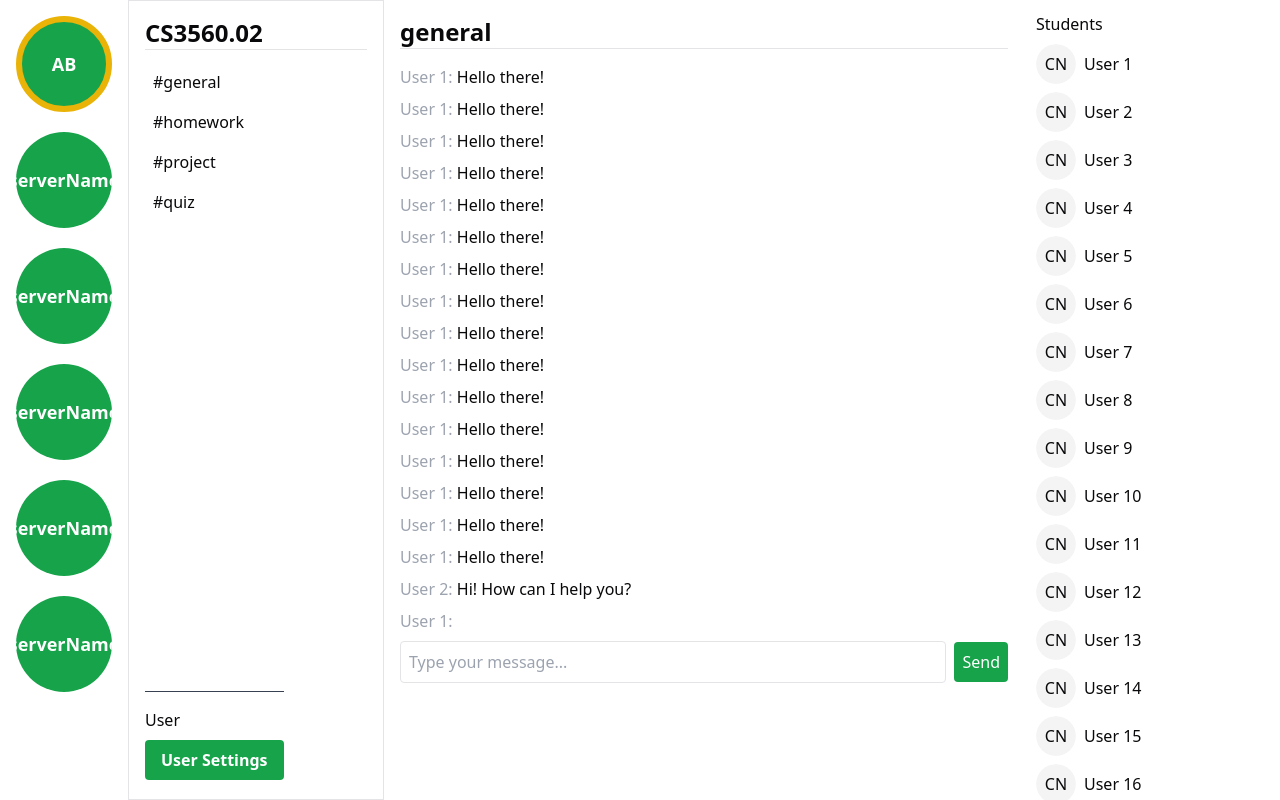
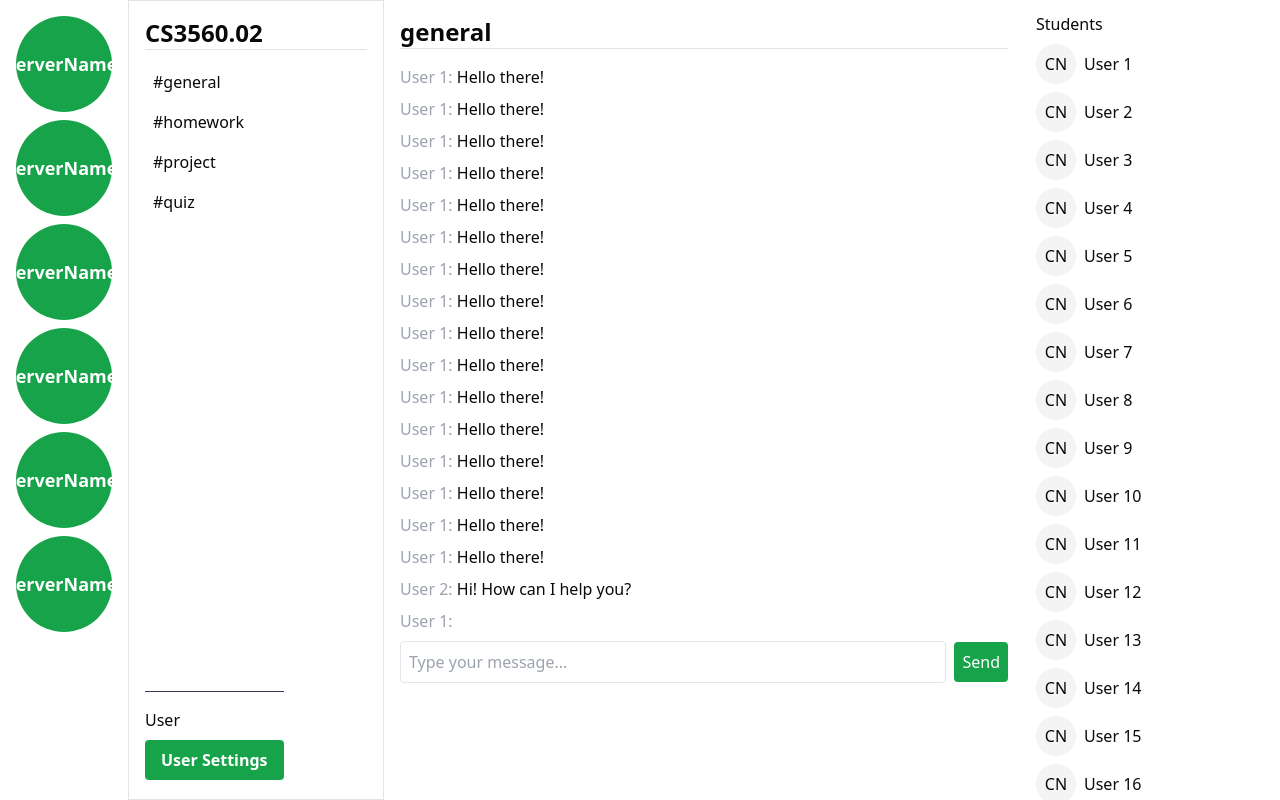
Before and after one commit to CS3560-02-6-Fall2023/Frontend, a React (Vite) app: page / in a window 1280 px wide. Built offline with nearby package versions, Linux system fonts and the light colour scheme.

Commit message:
Updated server navigation menu

```diff
--- a/src/components/navbar.tsx
+++ b/src/components/navbar.tsx
@@ -1,17 +1,33 @@
+import { useState } from 'react';
+import {
+  NavigationMenu,
+  NavigationMenuList,
+  NavigationMenuItem,
+  NavigationMenuTrigger,
+} from "@/components/ui/navigation-menu" // Update with the correct path
+
 export default function Navbar() {
+  // state to track the currently active button
+  const [activeIndex, setActiveIndex] = useState<number | null>(null);
+
+  const handleButtonClick = (buttonIndex: number) => {
+    setActiveIndex((prevActiveIndex) => prevActiveIndex === buttonIndex ? null : buttonIndex);
+  };
+
   return (
-    <div className="text-white p-4">
-      <div className="flex items-center justify-center bg-green-600 w-24 h-24 rounded-full border-[6px] border-yellow-500 ">
-        <span className="text-white text-lg font-semibold">AB</span>
-      </div>
-      {Array.from({ length: 5 }, (_, idx) => (
-        <div
-          key={idx}
-          className="mt-5 flex items-center justify-center bg-green-600 w-24 h-24 rounded-full overflow-hidden"
-        >
-          <span className="text-white text-lg font-semibold">serverName</span>
-        </div>
-      ))}
-    </div>
+    <NavigationMenu className="text-white p-4">
+      <NavigationMenuList>
+        {Array.from({ length: 6 }, (_, idx) => (
+          <NavigationMenuItem key={idx}>
+            <NavigationMenuTrigger
+              onClick={() => handleButtonClick(idx)}
+              className={`${activeIndex === idx ? 'your-active-class' : ''}`}
+            >
+              <span className="text-lg font-semibold">serverName</span>
+            </NavigationMenuTrigger>
+          </NavigationMenuItem>
+        ))}
+      </NavigationMenuList>
+    </NavigationMenu>
   );
 }
--- /dev/null
+++ b/src/components/ui/navigation-menu.tsx
@@ -0,0 +1,130 @@
+import * as React from "react"
+import * as NavigationMenuPrimitive from "@radix-ui/react-navigation-menu"
+import { cva } from "class-variance-authority"
+import { ChevronDown } from "lucide-react"
+
+import { cn } from "@/lib/utils"
+
+const NavigationMenu = React.forwardRef<
+  React.ElementRef<typeof NavigationMenuPrimitive.Root>,
+  React.ComponentPropsWithoutRef<typeof NavigationMenuPrimitive.Root>
+>(({ className, children, ...props }, ref) => (
+  <NavigationMenuPrimitive.Root
+    ref={ref}
+    className={cn(
+      "flex flex-col space-y-1",
+      className
+    )}
+    {...props}
+  >
+    {children}
+    <NavigationMenuViewport />
+  </NavigationMenuPrimitive.Root>
+))
+NavigationMenu.displayName = NavigationMenuPrimitive.Root.displayName
+
+const NavigationMenuList = React.forwardRef<
+  React.ElementRef<typeof NavigationMenuPrimitive.List>,
+  React.ComponentPropsWithoutRef<typeof NavigationMenuPrimitive.List>
+>(({ className, ...props }, ref) => (
+  <NavigationMenuPrimitive.List
+    ref={ref}
+    className={cn(
+      "flex-col space-y-2",
+      className
+    )}
+    {...props}
+  />
+))
+NavigationMenuList.displayName = NavigationMenuPrimitive.List.displayName
+
+const NavigationMenuItem = NavigationMenuPrimitive.Item
+
+const navigationMenuTriggerStyle = cva(
+  "group inline-flex h-24 w-24 items-center justify-center rounded-full bg-green-600 px-4 py-2 text-sm font-medium transition-colors hover:border-black hover:text-white focus:outline-none disabled:pointer-events-none disabled:opacity-50 data-[active]:bg-green-700/50 data-[state=open]:bg-green-700/50",
+)
+
+const NavigationMenuTrigger = React.forwardRef<
+  React.ElementRef<typeof NavigationMenuPrimitive.Trigger>,
+  React.ComponentPropsWithoutRef<typeof NavigationMenuPrimitive.Trigger>
+
+>(({ className, children, ...props }, ref) => (
+  <NavigationMenuPrimitive.Trigger
+    ref={ref}
+    className={cn(navigationMenuTriggerStyle(), "group", className)}
+    {...props}
+  >
+    {children}{" "}
+    <ChevronDown
+      className="relative top-[1px] ml-1 h-3 w-3 transition duration-200 group-data-[state=open]:rotate-180"
+      aria-hidden="true"
+    />
+  </NavigationMenuPrimitive.Trigger>
+))
+NavigationMenuTrigger.displayName = NavigationMenuPrimitive.Trigger.displayName
+
+const NavigationMenuContent = React.forwardRef<
+  React.ElementRef<typeof NavigationMenuPrimitive.Content>,
+  React.ComponentPropsWithoutRef<typeof NavigationMenuPrimitive.Content>
+>(({ className, ...props }, ref) => (
+  <NavigationMenuPrimitive.Content
+    ref={ref}
+    className={cn(
+      "left-0 top-0 w-full data-[motion^=from-]:animate-in data-[motion^=to-]:animate-out data-[motion^=from-]:fade-in data-[motion^=to-]:fade-out data-[motion=from-end]:slide-in-from-right-52 data-[motion=from-start]:slide-in-from-left-52 data-[motion=to-end]:slide-out-to-right-52 data-[motion=to-start]:slide-out-to-left-52 md:absolute md:w-auto ",
+      className
+    )}
+    {...props}
+  />
+))
+NavigationMenuContent.displayName = NavigationMenuPrimitive.Content.displayName
+
+const NavigationMenuLink = NavigationMenuPrimitive.Link
+
+const NavigationMenuViewport = React.forwardRef<
+  React.ElementRef<typeof NavigationMenuPrimitive.Viewport>,
+  React.ComponentPropsWithoutRef<typeof NavigationMenuPrimitive.Viewport>
+>(({ className, ...props }, ref) => (
+  <div className={cn("absolute left-0 top-full flex justify-center")}>
+    <NavigationMenuPrimitive.Viewport
+      className={cn(
+        "origin-top-center relative mt-1.5 h-[var(--radix-navigation-menu-viewport-height)] w-full overflow-hidden rounded-md border bg-popover text-popover-foreground shadow-lg data-[state=open]:animate-in data-[state=closed]:animate-out data-[state=closed]:zoom-out-95 data-[state=open]:zoom-in-90 md:w-[var(--radix-navigation-menu-viewport-width)]",
+        className
+      )}
+      ref={ref}
+      {...props}
+    />
+  </div>
+))
+NavigationMenuViewport.displayName =
+  NavigationMenuPrimitive.Viewport.displayName
+
+const NavigationMenuIndicator = React.forwardRef<
+  React.ElementRef<typeof NavigationMenuPrimitive.Indicator>,
+  React.ComponentPropsWithoutRef<typeof NavigationMenuPrimitive.Indicator>
+>(({ className, ...props }, ref) => (
+  <NavigationMenuPrimitive.Indicator
+    ref={ref}
+    className={cn(
+      "top-full z-[1] flex h-1.5 items-end justify-center overflow-hidden data-[state=visible]:animate-in data-[state=hidden]:animate-out data-[state=hidden]:fade-out data-[state=visible]:fade-in",
+      className
+    )}
+    {...props}
+  >
+    <div className="relative top-[60%] h-2 w-2 rotate-45 rounded-tl-sm bg-border shadow-md" />
+  </NavigationMenuPrimitive.Indicator>
+))
+NavigationMenuIndicator.displayName =
+  NavigationMenuPrimitive.Indicator.displayName
+
+export {
+  // eslint-disable-next-line react-refresh/only-export-components
+  navigationMenuTriggerStyle,
+  NavigationMenu,
+  NavigationMenuList,
+  NavigationMenuItem,
+  NavigationMenuContent,
+  NavigationMenuTrigger,
+  NavigationMenuLink,
+  NavigationMenuIndicator,
+  NavigationMenuViewport,
+}
```
